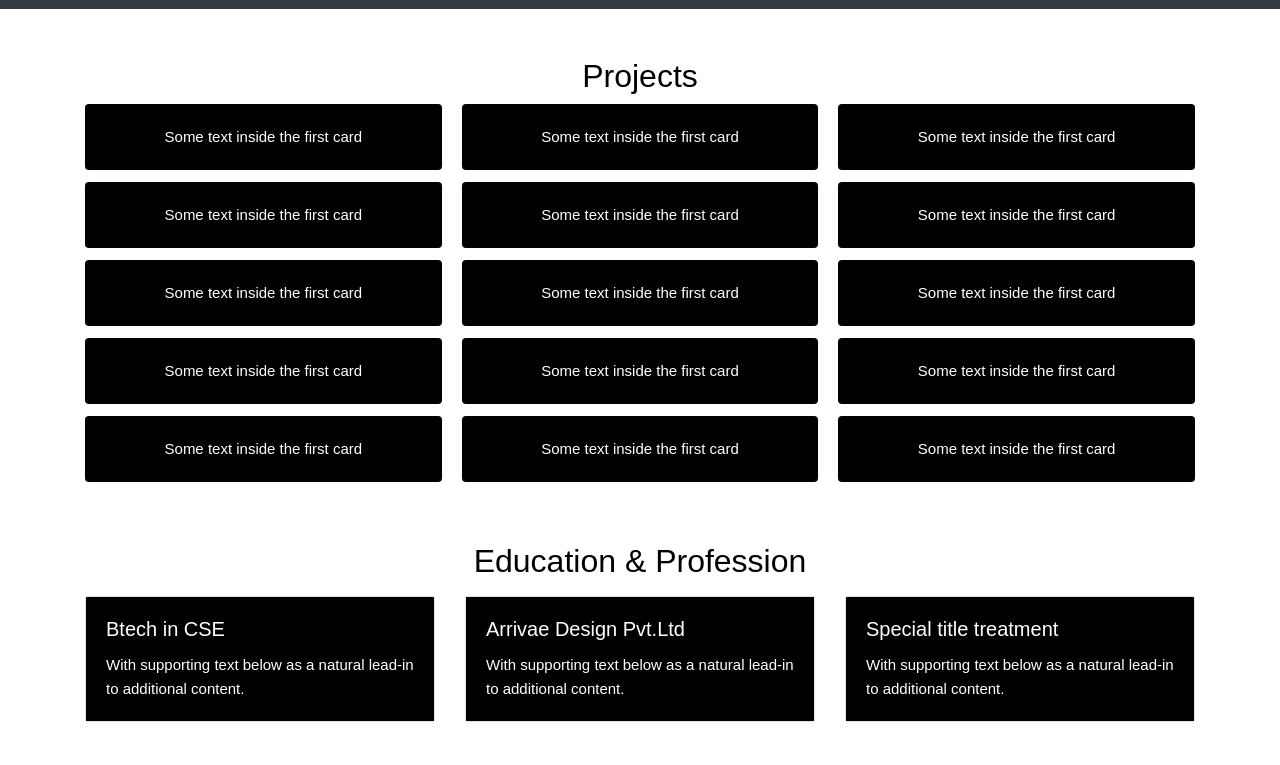
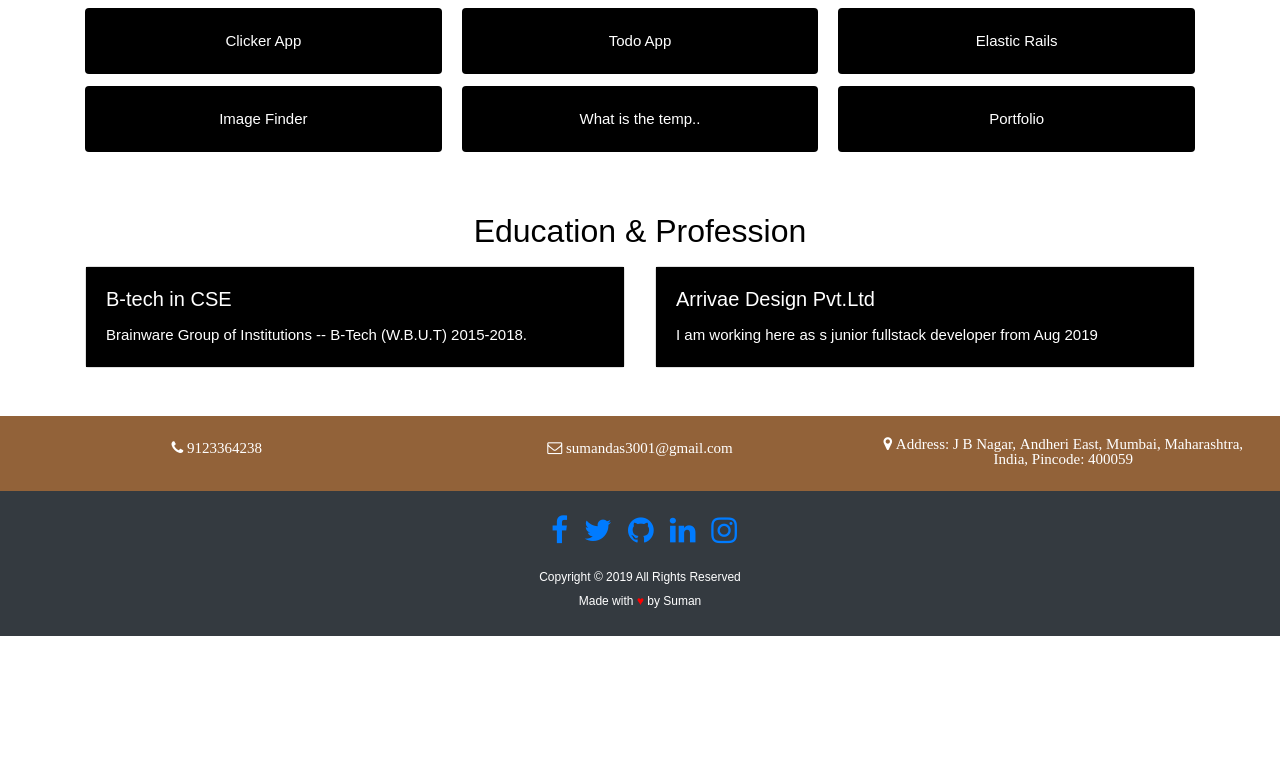
Before and after one commit to SumanDas3001/resume-static, a React (Create React App) app: page / in a window 1280 px wide. Shown: the part 1315-2080 px from the top of the page. After the commit the page ends 1951 px from the top, so only its background shows below. Built offline with nearby package versions, Linux system fonts and the light colour scheme.

Commit message:
Add image

```diff
--- a/src/Components/EduProf.js
+++ b/src/Components/EduProf.js
@@ -14,27 +14,19 @@ export default function EduProf(){
 
       <div class="container">
         <div class="row mt-3 mb-5">
-          <div class="col-sm-6 col-md-4">
+          <div class="col-sm-6 col-md-6">
             <div class="card">
               <div class="card-body" style={card_bg}>
-                <h5 class="card-title text-white">Btech in CSE</h5>
-                <p class="card-text text-white">With supporting text below as a natural lead-in to additional content.</p>
+                <h5 class="card-title text-white">B-tech in CSE</h5>
+                <p class="card-text text-white">Brainware Group of Institutions -- B-Tech (W.B.U.T) 2015-2018.</p>
               </div>
             </div>
           </div>
-          <div class="col-sm-6 col-md-4">
+          <div class="col-sm-6 col-md-6">
             <div class="card">
               <div class="card-body" style={card_bg}>
                 <h5 class="card-title text-white">Arrivae Design Pvt.Ltd</h5>
-                <p class="card-text text-white">With supporting text below as a natural lead-in to additional content.</p>
-              </div>
-            </div>
-          </div>
-          <div class="col-sm-6 col-md-4">
-            <div class="card">
-              <div class="card-body" style={card_bg}>
-                <h5 class="card-title text-white">Special title treatment</h5>
-                <p class="card-text text-white">With supporting text below as a natural lead-in to additional content.</p>
+                <p class="card-text text-white">I am working here as s junior fullstack developer from Aug 2019</p>
               </div>
             </div>
           </div>
--- a/src/Components/Footer.js
+++ b/src/Components/Footer.js
@@ -6,13 +6,13 @@ export default function Footer(){
       <div class="container-fluid" id="section-a">
         <div class="row">
           <div class="col-12 col-sm-12 col-md-4 col-lg-4">
-            <i class="fa fa-phone"><a href="tel:+1123-456-7890" class="text-white">123-456-7890</a></i>
+            <i class="fa fa-phone"><a href="tel:+1123-456-7890" class="text-white"> 9123364238</a></i>
           </div>
           <div class="col-12 col-sm-12 col-md-4 col-lg-4">
-            <a href="mailto:someone@example.com?Subject=Hello%20again"><i class="fa fa-envelope-o text-white"> example@gmail.com</i></a>
+            <a href="mailto:sumandas3001@gmail.com?Subject=Hello%20suman"><i class="fa fa-envelope-o text-white"> sumandas3001@gmail.com</i></a>
           </div>
           <div class="col-12 col-sm-12 col-md-4 col-lg-4">
-            <i class="fa fa-map-marker" aria-hidden="true"> Address: Hridaypur, Kora Babupara, Kolkata, India, Pincode: 700130</i>
+            <i class="fa fa-map-marker" aria-hidden="true"> Address: J B Nagar, Andheri East, Mumbai, Maharashtra, India, Pincode: 400059</i>
           </div>
         </div>
       </div>
--- a/src/Components/Header.js
+++ b/src/Components/Header.js
@@ -11,14 +11,14 @@ function Header(){
     <div>
       <header id="showcase">
         <h1>Hey, I am Suman</h1>
-        <p>I am a javascript developer.Enjoy learning new things and love to work/contribute on open source development.</p>
+        <p>I am a Ruby on Rails developer.Enjoy learning new things</p>
         <a href="#section-a" class="button" id="read-more">Read more</a>
       </header>
       <section id="section-a">
-        <img src="http://res.cloudinary.com/wfdns6x2g6/image/upload/v1509007989/user_psolwi.png" alt="Suman Das" />
+        <img style={{borderRadius: '50%'}} src="img/suman.jpg" alt="Suman Das" />
         <h2>About</h2>
         <a href="file/Resume.pdf" class="pdf_button" target="_blank" download><img src="img/download.svg" style={about} alt="" />Resume</a>
-        <p class="mt-3">Lorem, ipsum dolor sit amet consectetur adipisicing elit. Totam, officia. Libero, itaque repudiandae. Quidem, facilis officiis. Vitae, debitis magnam sed optio quidem numquam, aliquid rem, ullam animi perspiciatis quisquam ducimus voluptate. Ab iusto maxime ipsam, deleniti quam sint blanditiis quia dignissimos eum voluptatum? Cumque cupiditate fugit, maiores amet ipsum similique reiciendis soluta voluptatibus deleniti tempore officiis autem iste quisquam debitis officia itaque, dignissimos, a esse nobis fugiat commodi voluptatum fuga provident error. Doloribus vel quisquam iure minima reprehenderit. Quia repellat distinctio minus voluptatem, dolores ea necessitatibus aspernatur dolorem pariatur vitae repudiandae. Iure eveniet nostrum unde numquam architecto optio similique deserunt.</p>
+        <p class="mt-3" style={{textAlign: 'center'}}>I am a Ruby on Rails developer, I have near about one year of industrial experience on backend development. I am also interested in fullstack development using Rails and React.</p>
       </section>
     </div>
   );
--- a/src/Components/Project.js
+++ b/src/Components/Project.js
@@ -19,13 +19,39 @@ export default function Project(){
         <div class="row mt-2">
           <div class="col card-columns">
             <div class="card" style={card_style}>
-              <a href="https://github.com/SumanDas3001" class="custom-card" target="_blank">
+              <a href="https://github.com/SumanDas3001/react_clicker" class="custom-card" target="_blank">
                 <div class="card-body text-center">
                   <p
                     class="card-text text-white"
                     style={text_dec}
                   >
-                    Some text inside the first card
+                    Clicker App
+                  </p>
+                </div>
+              </a>
+            </div>
+
+            <div class="card" style={card_style}>
+              <a href="https://github.com/SumanDas3001/image_finder" class="custom-card" target="_blank">
+                <div class="card-body text-center">
+                  <p
+                    class="card-text text-white"
+                    style={text_dec}
+                  >
+                    Image Finder
+                  </p>
+                </div>
+              </a>
+            </div>
+
+            <div class="card" style={card_style}>
+              <a href="https://github.com/SumanDas3001/ReactTodoApp" class="custom-card" target="_blank">
+                <div class="card-body text-center">
+                  <p
+                    class="card-text text-white"
+                    style={text_dec}
+                  >
+                    Todo App
                   </p>
                 </div>
               </a>
@@ -38,176 +64,33 @@ export default function Project(){
                     class="card-text text-white"
                     style={text_dec}
                   >
-                    Some text inside the first card
+                    What is the temp..
                   </p>
                 </div>
               </a>
             </div>
 
             <div class="card" style={card_style}>
-              <a href="https://github.com/SumanDas3001" class="custom-card" target="_blank">
+              <a href="https://github.com/SumanDas3001/elastic_rails" class="custom-card" target="_blank">
                 <div class="card-body text-center">
                   <p
                     class="card-text text-white"
                     style={text_dec}
                   >
-                    Some text inside the first card
+                    Elastic Rails
                   </p>
                 </div>
               </a>
             </div>
 
             <div class="card" style={card_style}>
-              <a href="https://github.com/SumanDas3001" class="custom-card" target="_blank">
+              <a href="https://github.com/SumanDas3001/Myportfolio" class="custom-card" target="_blank">
                 <div class="card-body text-center">
                   <p
                     class="card-text text-white"
                     style={text_dec}
                   >
-                    Some text inside the first card
-                  </p>
-                </div>
-              </a>
-            </div>
-
-            <div class="card" style={card_style}>
-              <a href="https://github.com/SumanDas3001" class="custom-card" target="_blank">
-                <div class="card-body text-center">
-                  <p
-                    class="card-text text-white"
-                    style={text_dec}
-                  >
-                    Some text inside the first card
-                  </p>
-                </div>
-              </a>
-            </div>
-
-            <div class="card" style={card_style}>
-              <a href="https://github.com/SumanDas3001" class="custom-card" target="_blank">
-                <div class="card-body text-center">
-                  <p
-                    class="card-text text-white"
-                    style={text_dec}
-                  >
-                    Some text inside the first card
-                  </p>
-                </div>
-              </a>
-            </div>
-
-            <div class="card" style={card_style}>
-              <a href="https://github.com/SumanDas3001" class="custom-card" target="_blank">
-                <div class="card-body text-center">
-                  <p
-                    class="card-text text-white"
-                    style={text_dec}
-                  >
-                    Some text inside the first card
-                  </p>
-                </div>
-              </a>
-            </div>
-
-            <div class="card" style={card_style}>
-              <a href="https://github.com/SumanDas3001" class="custom-card" target="_blank">
-                <div class="card-body text-center">
-                  <p
-                    class="card-text text-white"
-                    style={text_dec}
-                  >
-                    Some text inside the first card
-                  </p>
-                </div>
-              </a>
-            </div>
-
-            <div class="card" style={card_style}>
-              <a href="https://github.com/SumanDas3001" class="custom-card" target="_blank">
-                <div class="card-body text-center">
-                  <p
-                    class="card-text text-white"
-                    style={text_dec}
-                  >
-                    Some text inside the first card
-                  </p>
-                </div>
-              </a>
-            </div>
-
-            <div class="card" style={card_style}>
-              <a href="https://github.com/SumanDas3001" class="custom-card" target="_blank">
-                <div class="card-body text-center">
-                  <p
-                    class="card-text text-white"
-                    style={text_dec}
-                  >
-                    Some text inside the first card
-                  </p>
-                </div>
-              </a>
-            </div>
-
-            <div class="card" style={card_style}>
-              <a href="https://github.com/SumanDas3001" class="custom-card" target="_blank">
-                <div class="card-body text-center">
-                  <p
-                    class="card-text text-white"
-                    style={text_dec}
-                  >
-                    Some text inside the first card
-                  </p>
-                </div>
-              </a>
-            </div>
-
-            <div class="card" style={card_style}>
-              <a href="https://github.com/SumanDas3001" class="custom-card" target="_blank">
-                <div class="card-body text-center">
-                  <p
-                    class="card-text text-white"
-                    style={text_dec}
-                  >
-                    Some text inside the first card
-                  </p>
-                </div>
-              </a>
-            </div>
-
-            <div class="card" style={card_style}>
-              <a href="https://github.com/SumanDas3001" class="custom-card" target="_blank">
-                <div class="card-body text-center">
-                  <p
-                    class="card-text text-white"
-                    style={text_dec}
-                  >
-                    Some text inside the first card
-                  </p>
-                </div>
-              </a>
-            </div>
-
-            <div class="card" style={card_style}>
-              <a href="https://github.com/SumanDas3001" class="custom-card" target="_blank">
-                <div class="card-body text-center">
-                  <p
-                    class="card-text text-white"
-                    style={text_dec}
-                  >
-                    Some text inside the first card
-                  </p>
-                </div>
-              </a>
-            </div>
-
-            <div class="card" style={card_style}>
-              <a href="https://github.com/SumanDas3001" class="custom-card" target="_blank">
-                <div class="card-body text-center">
-                  <p
-                    class="card-text text-white"
-                    style={text_dec}
-                  >
-                    Some text inside the first card
+                    Portfolio
                   </p>
                 </div>
               </a>
```
Also changed, not shown: public/img/suman.jpg (added), 1 other file (tests, documents, lock files or other folders).
